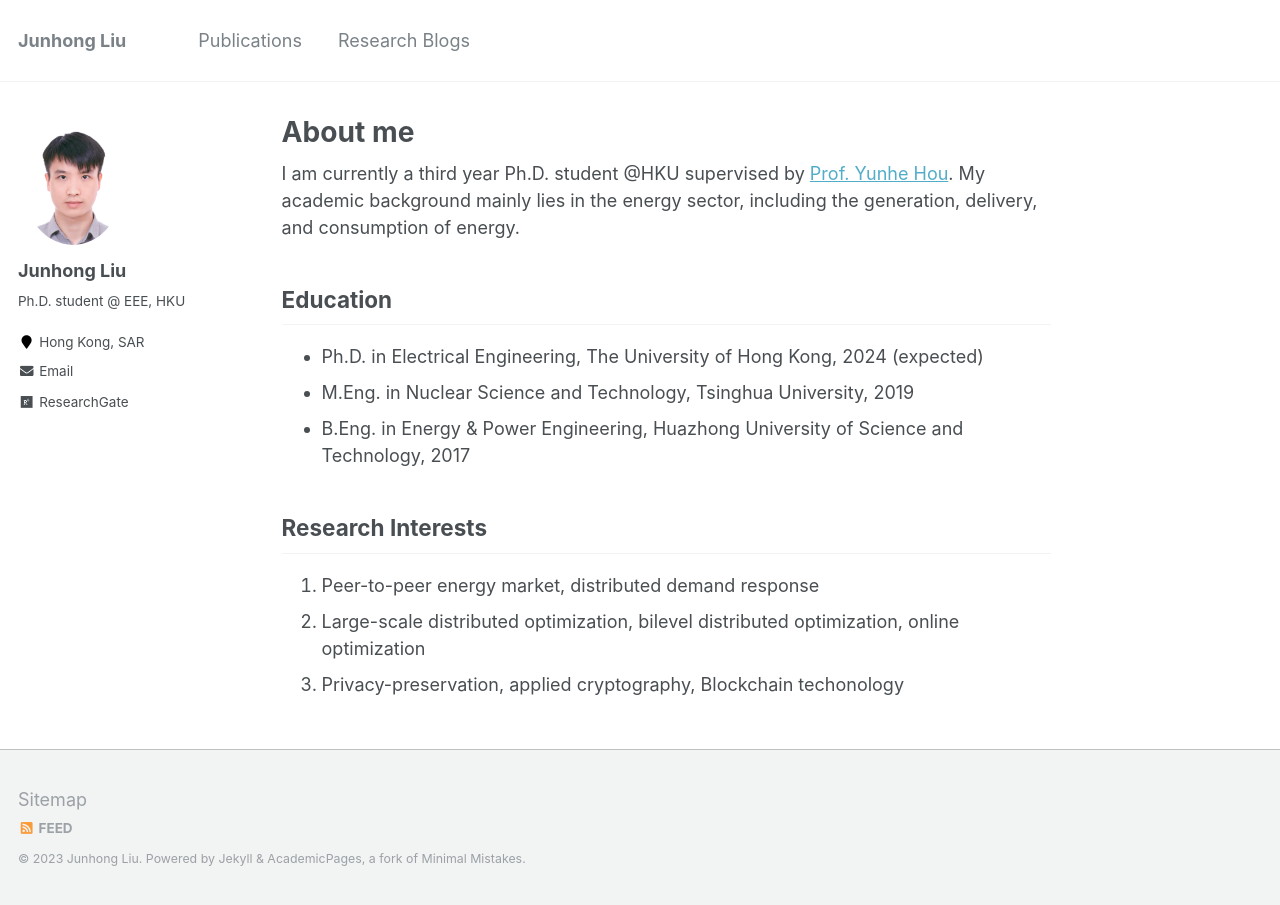
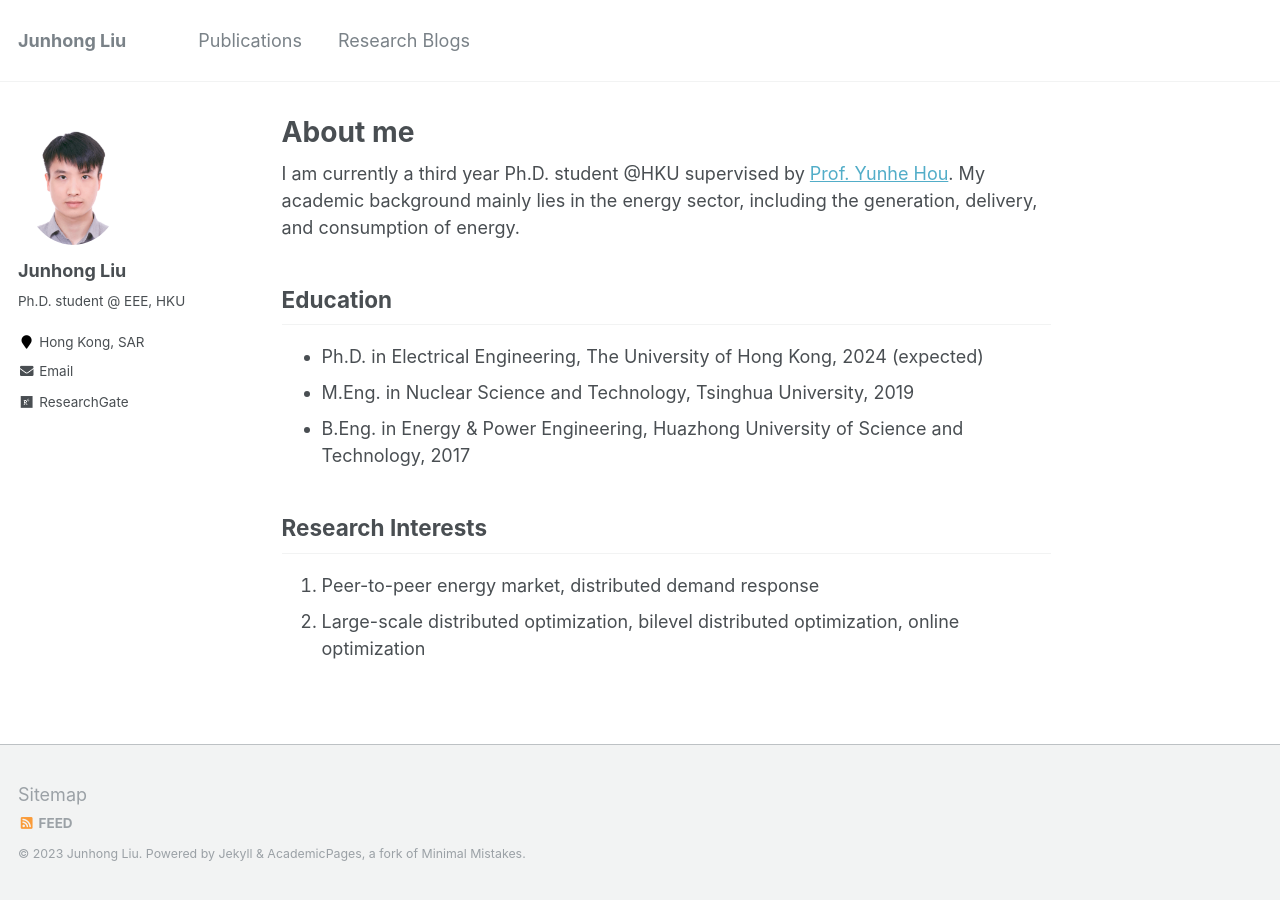
Before and after one commit to johnny-eee/online, a Jekyll site: the page built from _pages/about.md, in a window 1280 px wide. Built offline with Jekyll 4.4.1, drawn with Linux system fonts in a browser that asks for light colours.

Commit message:
Update about.md

```diff
--- a/_pages/about.md
+++ b/_pages/about.md
@@ -20,4 +20,3 @@ I am currently a third year Ph.D. student @HKU supervised by [Prof. Yunhe Hou](h
 
 1. Peer-to-peer energy market, distributed demand response
 2. Large-scale distributed optimization, bilevel distributed optimization, online optimization
-3. Privacy-preservation, applied cryptography, Blockchain techonology
```
